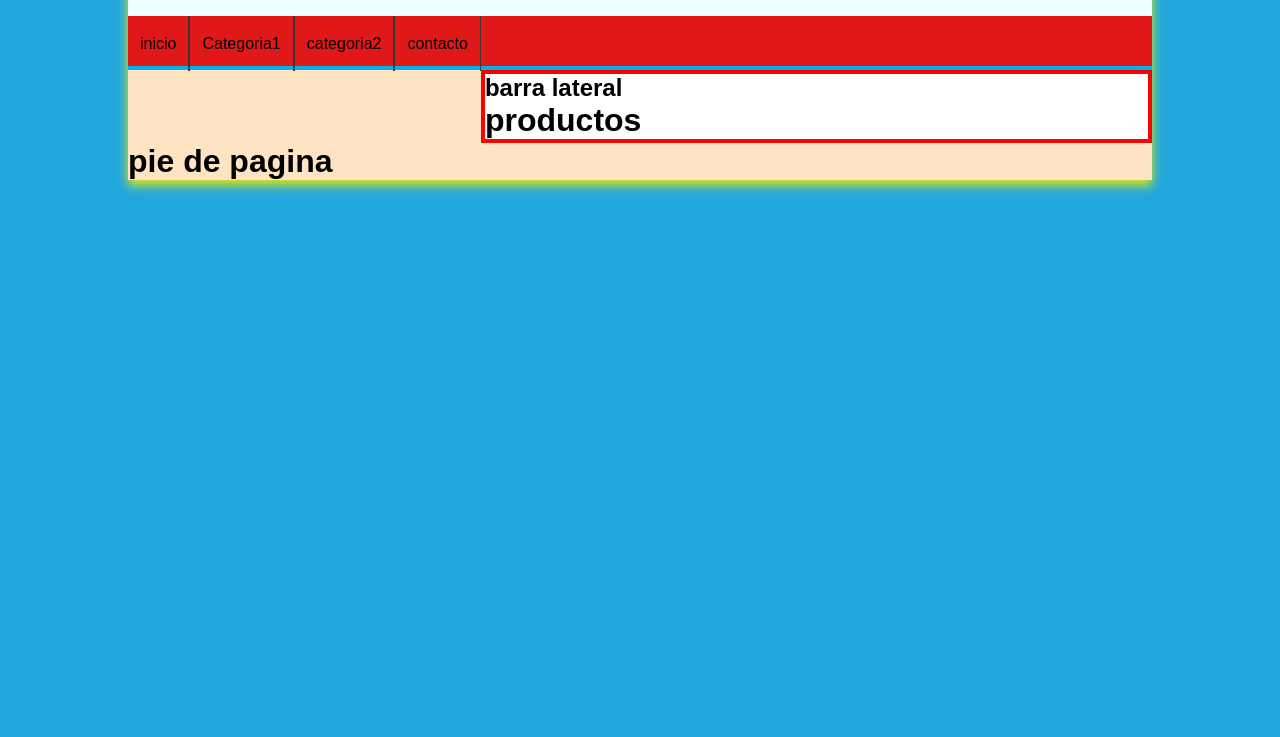
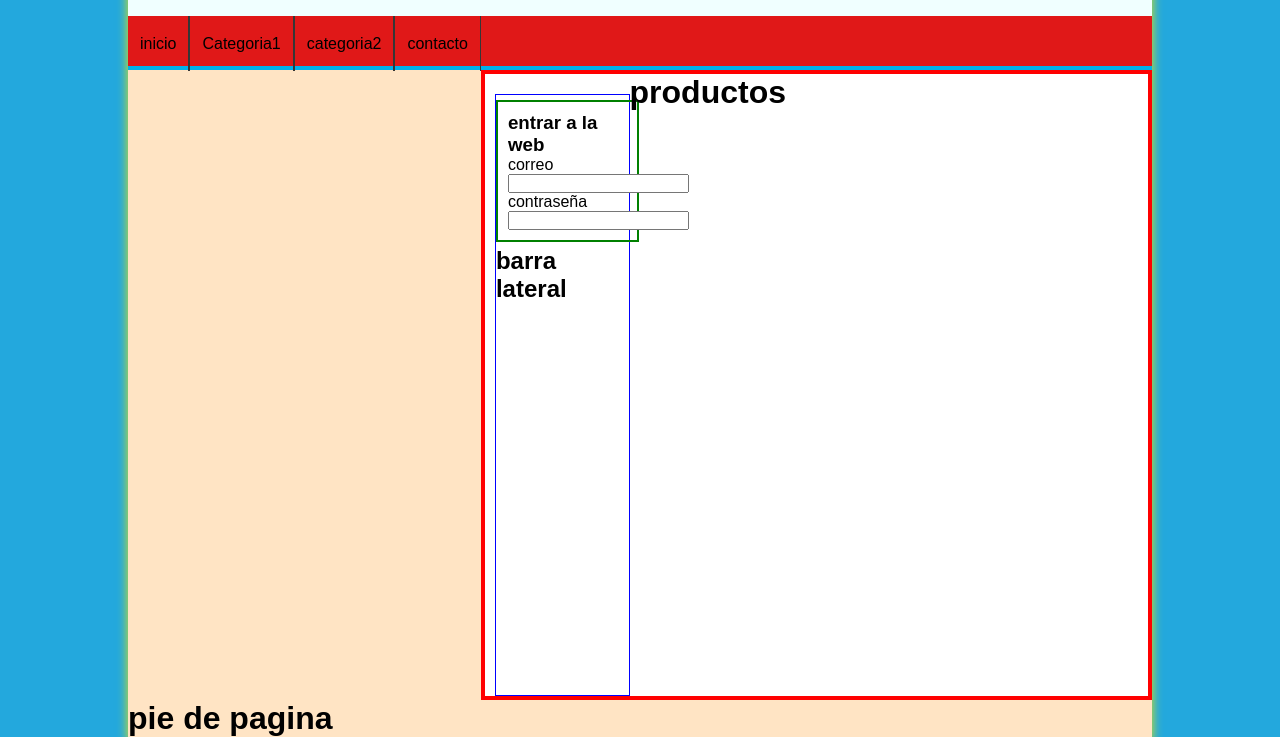
Before and after one commit to kevinfajardo1145-ai/TIENDA3352824, a plain HTML site: page index.html in a window 1280 px wide. Shown: the part 129-866 px from the top of the page. Before the commit the page ends 800 px from the top, so only its background shows below. Drawn offline with Linux system fonts and the light colour scheme.

Commit message:
cambios hasta lateral

```diff
--- a/index.html
+++ b/index.html
@@ -42,6 +42,19 @@
 
         <div id="content">
             <aside id="lateral">
+                <div id="login" class="block_aside">
+                    <h3>entrar a la web</h3>
+                     <form action="#"metod=post>
+                        <label for="email">correo</label>
+                        <input type="email"name=password>
+                        <label for="#">contraseña</label>
+                        <input type="password" name="password">
+
+                     </form>
+
+                </div>
+
+
                 <h1>barra lateral</h1>
             </aside>
 
--- a/style.css
+++ b/style.css
@@ -88,9 +88,26 @@ body{background-color: rgb(35, 168, 221);
 
  }
  #content{
-  margin: 0px auto;
   overflow: hidden;
   background: white;
   border: 4px solid red;
 
  }
+
+ #lateral{
+  width: 20%;
+  min-height: 600px;
+  float:left;
+  margin-top: 20px;
+  margin-left: 10px;
+  border: 1px solid blue;
+
+ }
+
+#lateral .block_aside{
+  display: block;
+  width: 90%;
+  margin: 5px auto;
+  padding: 10px;
+  border: 2px solid green;
+}
```
